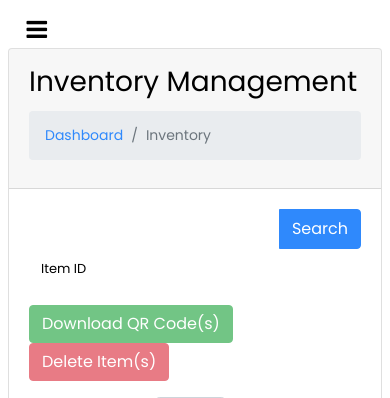
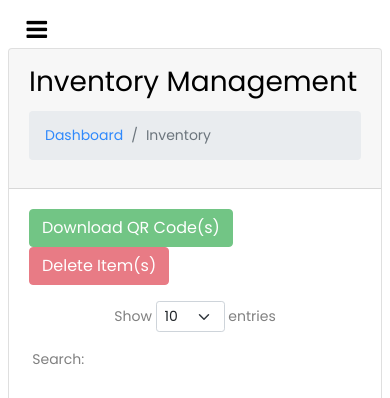
Before and after one commit to reVisco/htdocs, a PHP site: page /php/test_view_items.php in a window 390 px wide. Shown: the top 398 px of the page. Run offline with PHP 8.4, Linux system fonts and the light colour scheme; the visitor is signed in with stand-in values (Sample User, id 1); data that the repository does not hold is empty; some libraries are stand-ins or nearby versions.

Commit message:
test inventory functionality

```diff
--- a/php/process/test_upload_items_process.php
+++ b/php/process/test_upload_items_process.php
@@ -422,7 +422,6 @@
 
                 $lastQrCodePath = $qrCodePath; // Store the last QR code path for display
             }
-        }
 
             // Insert into Item_Purchases
             if (!$totalAmount && $unitPrice) {
@@ -448,8 +447,7 @@
             }
 
             $successCount++;
-
-
+        }
         // Commit transaction
         $conn->commit();
         $message = $successCount . " item(s) added successfully!";
@@ -518,7 +516,7 @@
                             <?php else : ?>
                                 <p>No QR code generated for this item (non-physical item).</p>
                                 <div class="btn-group" role="group" aria-label="Action buttons">
-                                    <a href="../upload_items.php" class="btn btn-primary">Add Another Item</a>
+                                    <a href="../test_upload_items.php" class="btn btn-primary">Add Another Item</a>
                                     <a href="../inventory.php" class="btn btn-secondary">View Inventory</a>
                                 </div>
                             <?php endif; ?>
--- a/php/test_view_items.php
+++ b/php/test_view_items.php
@@ -48,23 +48,6 @@
                 </div>
                 <div class="card-body">
                     <div class="row mb-3">
-                        <div class="col-md-6">
-                            <div class="input-group">
-                                <input type="text" id="searchInput" class="form-control" placeholder="Search items...">
-                                <div class="input-group-append">
-                                    <button class="btn btn-primary" id="searchButton">Search</button>
-                                </div>
-                            </div>
-                        </div>
-                        <div class="col-md-6">
-                            <select id="filterColumn" class="form-control">
-                                <option value="item_id">Item ID</option>
-                                <option value="item_details">Item Details</option>
-                                <option value="status">Status</option>
-                            </select>
-                        </div>
-                    </div>
-                    <div class="row mb-3">
                         <div class="col">
                             <button id="downloadQR" class="btn btn-success" disabled>Download QR Code(s)</button>
                             <button id="deleteItems" class="btn btn-danger" disabled>Delete Item(s)</button>
@@ -76,6 +59,7 @@
                                 <th><input type="checkbox" id="selectAll"> Select All</th>
                                 <th>Actions</th>
                                 <th>Item ID</th>
+                                <th>Delivery Date</th>
                                 <th>Item Details</th>
                                 <th>Serial Number</th>
                                 <th>Brand</th>
@@ -85,7 +69,6 @@
                                 <th>Status</th>
                                 <th>Unit Price</th>
                                 <th>Total Amount</th>
-                                <th>Delivery Date</th>
                                 <th>Received By</th>
                                 <th>Issued By</th>
                                 <th>Issued To</th>
@@ -159,7 +142,7 @@
                                             </div>
                                             <div class="form-group mb-3">
                                                 <label for="editStatus" class="form-label">Status</label>
-                                                <input type="text" class="form-control" id="editStatus" required>
+                                                <input type="text" class="form-control" id="editStatus">
                                             </div>
                                             <div class="form-group mb-3">
                                                 <label for="editDepartmentName" class="form-label">Department</label>
@@ -308,6 +291,7 @@
                         return `<button class="btn btn-info btn-sm editBtn" data-id="${data.item_id || ''}">Edit</button>`;
                     }},
                     { data: 'item_id' },
+                    { data: 'delivery_date' },
                     { data: 'item_details' },
                     { data: 'serial_number' },
                     { data: 'brand_name' },
@@ -317,7 +301,6 @@
                     { data: 'status' },
                     { data: 'unit_price' },
                     { data: 'total_amount' },
-                    { data: 'delivery_date' },
                     { data: 'received_by_name' },
                     { data: 'issued_by_name' },
                     { data: 'issued_to_name' },
@@ -336,18 +319,11 @@
 
             table.ajax.reload();
 
-            $('#searchButton').click(function() {
-                table.ajax.reload();
-            });
 
             $('#searchInput').on('keypress', function(e) {
                 if (e.which === 13) {
                     table.ajax.reload();
                 }
-            });
-
-            $('#filterColumn').change(function() {
-                table.ajax.reload();
             });
 
             $('#selectAll').click(function() {
```
Also changed, not shown: php/qr_codes/510.png (added), php/qr_codes/511.png (added), php/qr_codes/512.png (added), php/qr_codes/513.png (added), php/qr_codes/514.png (added), php/qr_codes/515.png (added). Lines whose indentation alone changed are shown as unchanged.
